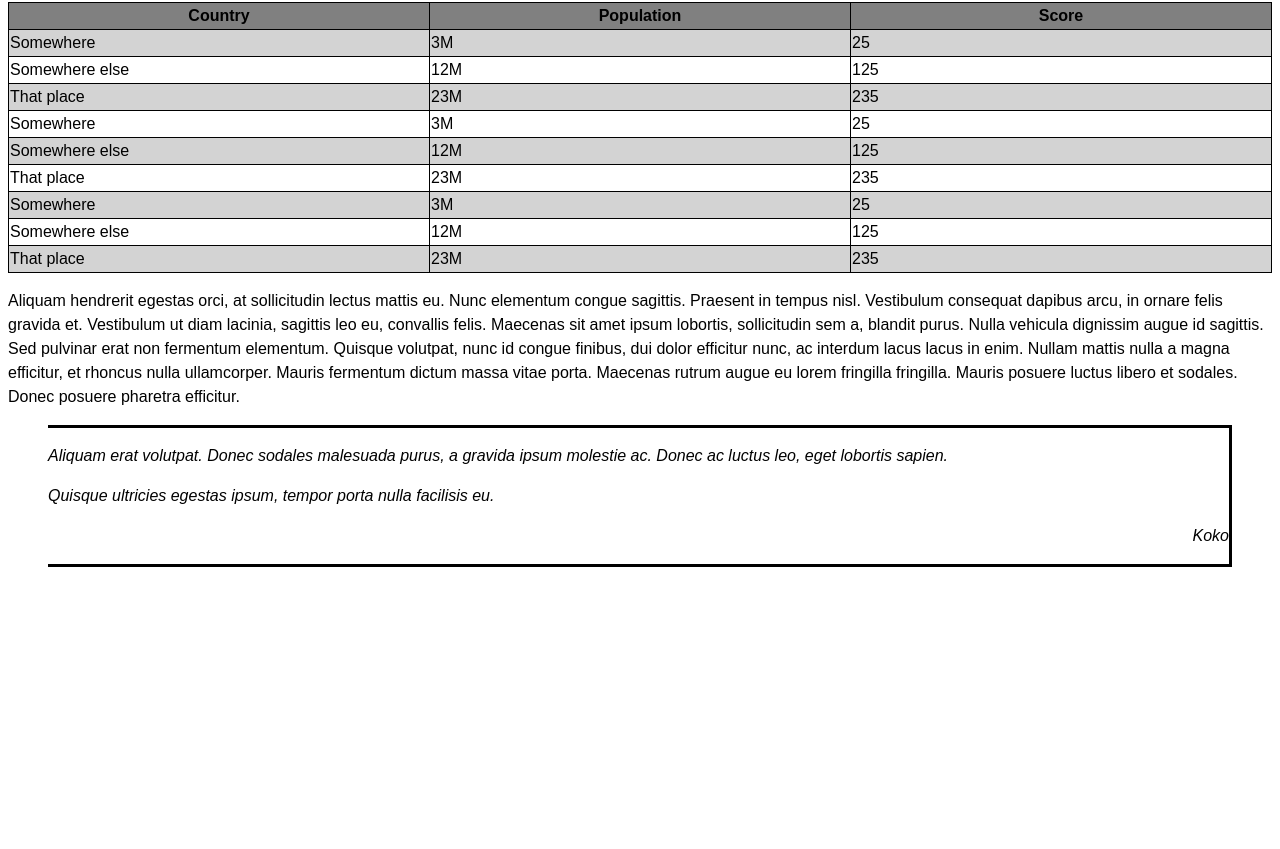
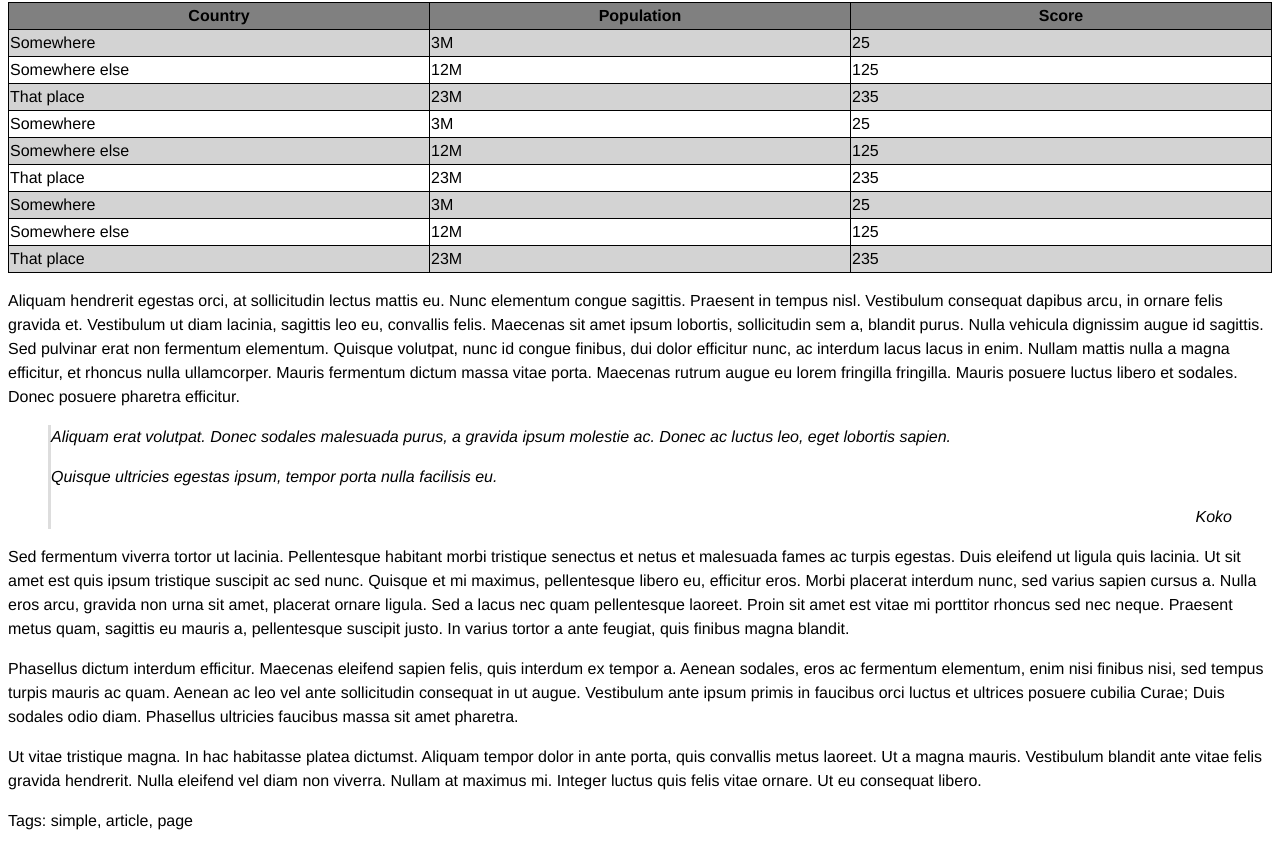
Before and after one commit to NoireBH/HTML---CSS-2023, a plain HTML site: page 03.CSS-and-Typography-Exercise-Resources/11_Create-Typography-CSS/index.html in a window 1280 px wide. Shown: the part 1438-2287 px from the top of the page. Before the commit the page ends 2021 px from the top, so only its background shows below. Drawn offline with Linux system fonts and the light colour scheme.

Commit message:
added typography project

```diff
--- a/03.CSS-and-Typography-Exercise-Resources/11_Create-Typography-CSS/index.html
+++ b/03.CSS-and-Typography-Exercise-Resources/11_Create-Typography-CSS/index.html
@@ -196,6 +196,14 @@
             </p>
         </blockquote>
 
+        <p>Sed fermentum viverra tortor ut lacinia. Pellentesque habitant morbi tristique senectus et netus et malesuada fames ac turpis egestas. Duis eleifend ut ligula quis lacinia. Ut sit amet est quis ipsum tristique suscipit ac sed nunc. Quisque et mi maximus, pellentesque libero eu, efficitur eros. Morbi placerat interdum nunc, sed varius sapien cursus a. Nulla eros arcu, gravida non urna sit amet, placerat ornare ligula. Sed a lacus nec quam pellentesque laoreet. Proin sit amet est vitae mi porttitor rhoncus sed nec neque. Praesent metus quam, sagittis eu mauris a, pellentesque suscipit justo. In varius tortor a ante feugiat, quis finibus magna blandit.
+        </p>
+        <p>Phasellus dictum interdum efficitur. Maecenas eleifend sapien felis, quis interdum ex tempor a. Aenean sodales, eros ac fermentum elementum, enim nisi finibus nisi, sed tempus turpis mauris ac quam. Aenean ac leo vel ante sollicitudin consequat in ut augue. Vestibulum ante ipsum primis in faucibus orci luctus et ultrices posuere cubilia Curae; Duis sodales odio diam. Phasellus ultricies faucibus massa sit amet pharetra.
+        </p>
+        <p>Ut vitae tristique magna. In hac habitasse platea dictumst. Aliquam tempor dolor in ante porta, quis convallis metus laoreet. Ut a magna mauris. Vestibulum blandit ante vitae felis gravida hendrerit. Nulla eleifend vel diam non viverra. Nullam at maximus mi. Integer luctus quis felis vitae ornare. Ut eu consequat libero.
+        </p>
+        <p>Tags: simple, article, page</p>
+
     </article>
 
 </body>
--- a/03.CSS-and-Typography-Exercise-Resources/11_Create-Typography-CSS/style.css
+++ b/03.CSS-and-Typography-Exercise-Resources/11_Create-Typography-CSS/style.css
@@ -1,12 +1,12 @@
 html {
-    font-family: Arial, Helvetica, sans-serif;
+    font-family: Helvetica, sans-serif;
     font-size: 16px;
     line-height: 1.5;
 
 }
 
 h1,h2,h3,h4,h5,h6 {
-    font-family: Georgia, 'Times New Roman', Times, serif;
+    font-family: Georgia, serif;
 }
 
 table {
@@ -28,8 +28,7 @@ table tbody tr:nth-child(odd) {
 }
 
 blockquote {
-    border-style: solid;
-    border-left: rgb(221,221,221) ;
+    border-left: 3px solid rgb(221,221,221) ;
     font-style: italic;
 }
 
```
Also changed, not shown: 1 other file.
